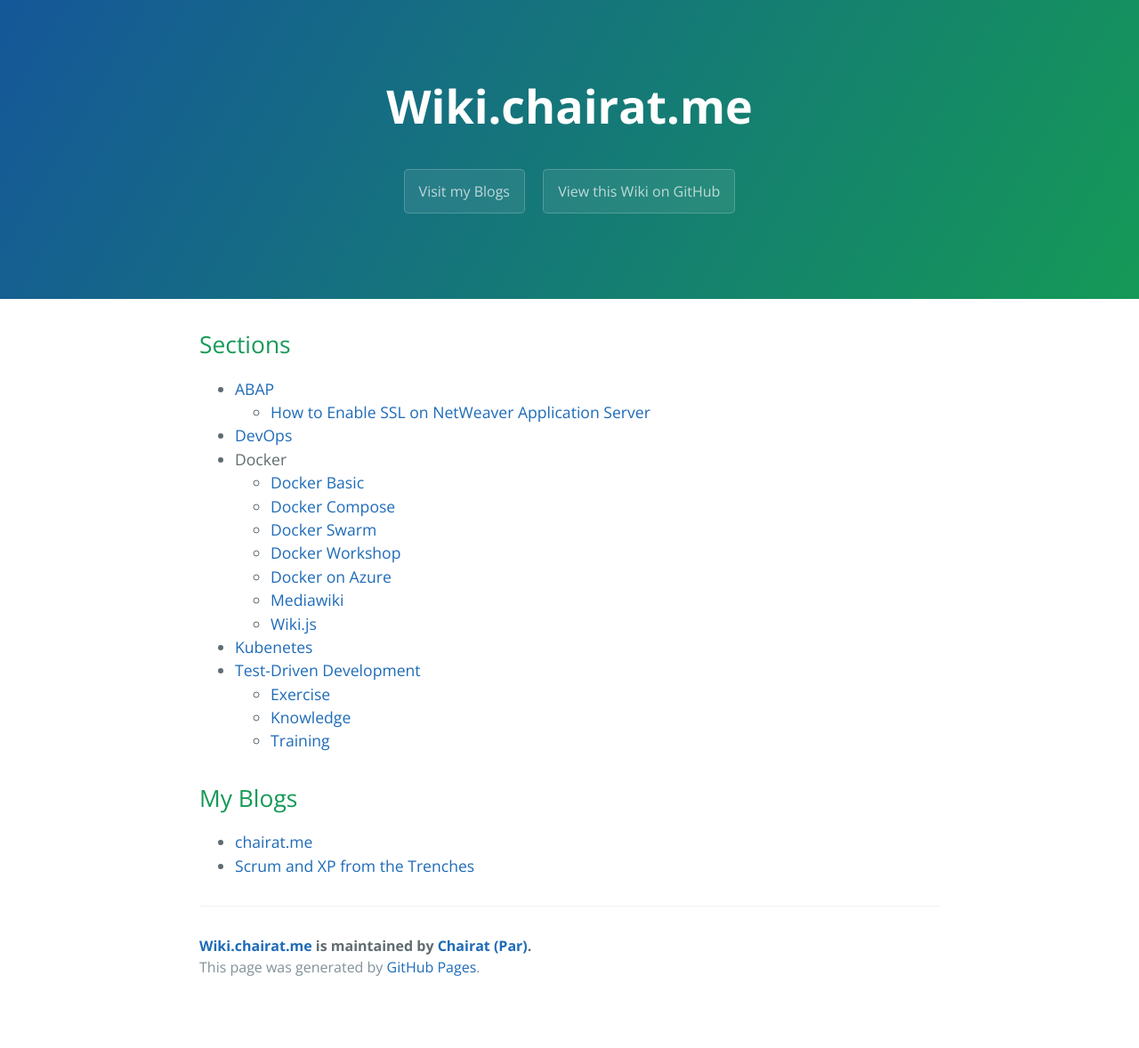
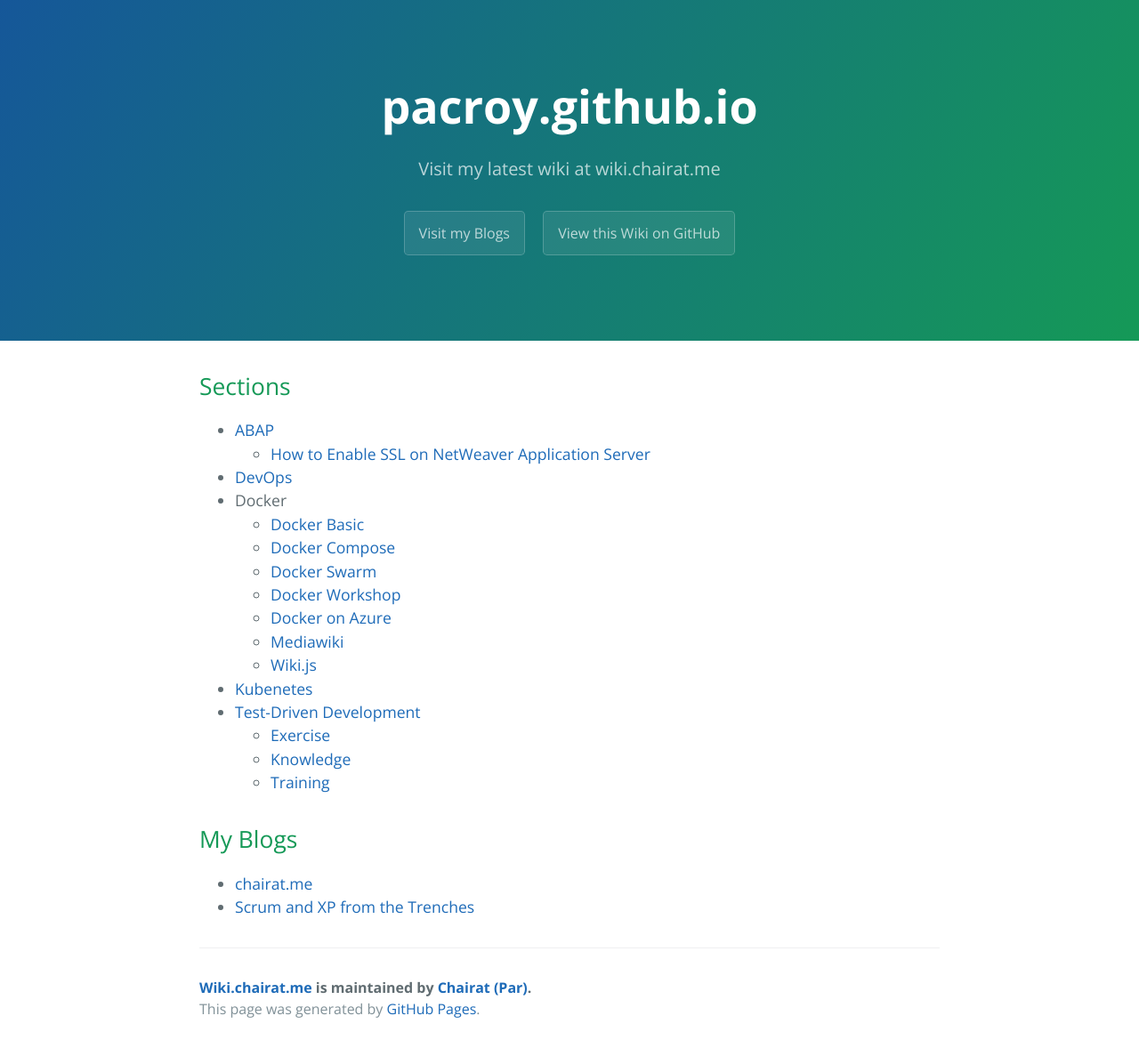
Before and after one commit to shruti170901/hola.github.io, a Jekyll site: the page built from index.md, in a window 1280 px wide. Shown: the whole page at 89% size. Built offline with Jekyll 4.4.1, drawn with Linux system fonts in a browser that asks for light colours; the repository's description, which GitHub fills in, is left out; our own code applies the rules of GitHub Pages for plain Markdown files; before the commit the page ends 1131 px from its top, so only the background shows below that.

Commit message:
Update _config.yml

```diff
--- a/_config.yml
+++ b/_config.yml
@@ -1,5 +1,5 @@
-title: Wiki.chairat.me
-description:
+title: pacroy.github.io
+description: Visit my latest wiki at wiki.chairat.me
 show_downloads: false
 google_analytics: UA-89685926-4
 theme: jekyll-theme-cayman
```
